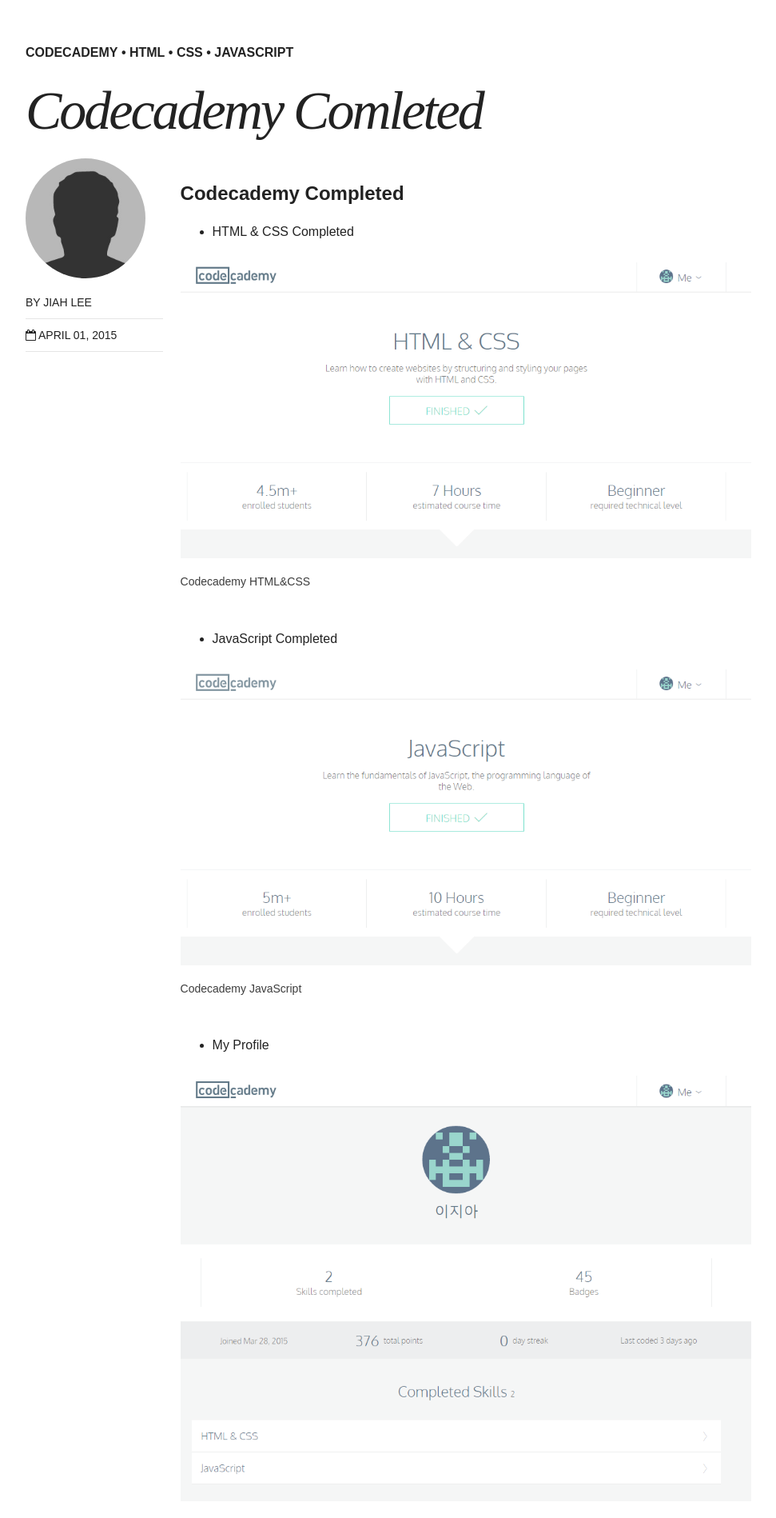
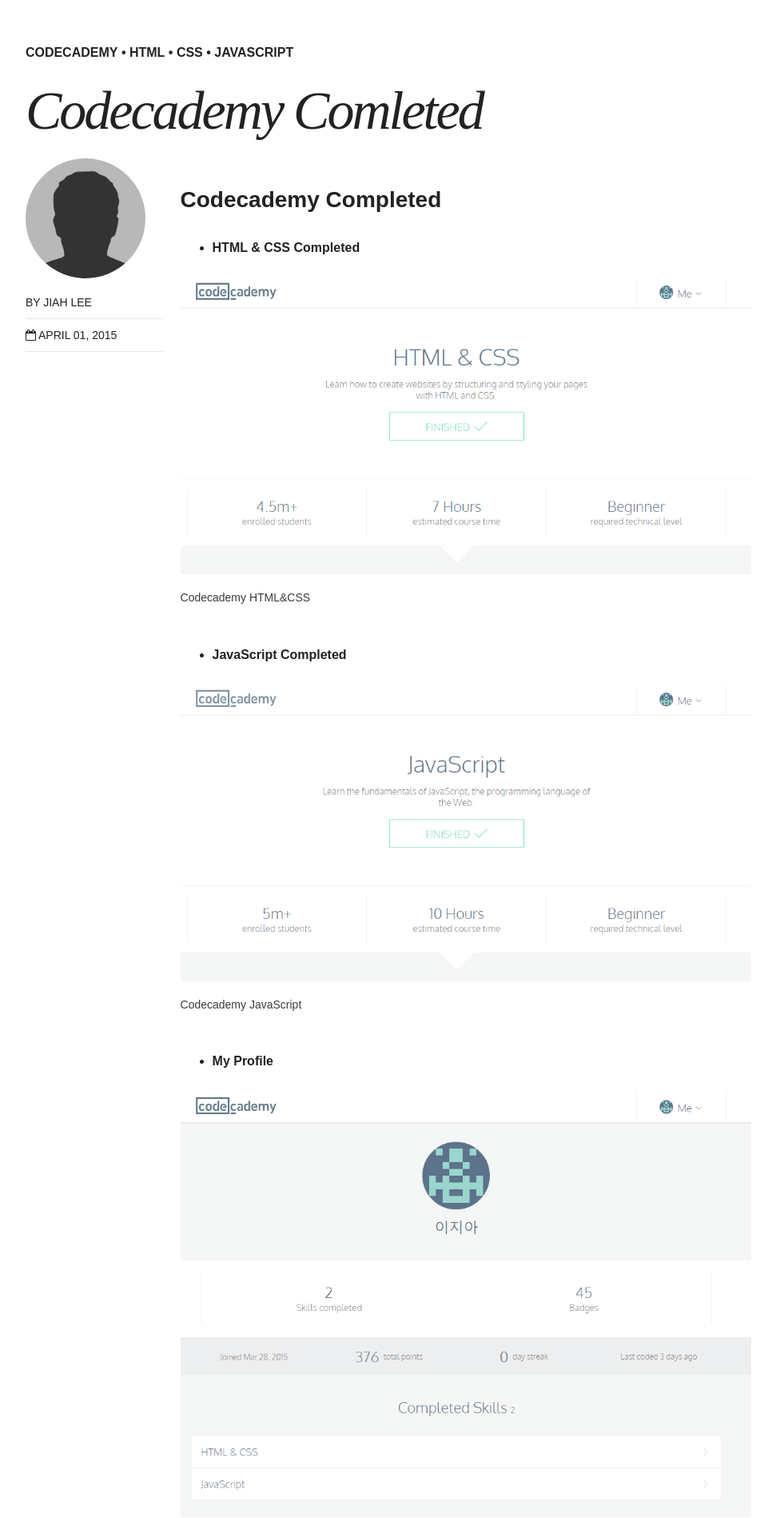
Before and after one commit to lake1218/lake1218.github.io, a Jekyll site: the page built from _posts/blog/2015-04-01-codecademy.md, in a window 1280 px wide. Shown: the part 397-2295 px from the top of the page at 80% size, without its empty margins (154-1125 px from the left). Built offline with Jekyll 4.4.1, drawn with Linux system fonts in a browser that asks for light colours; nearby versions of some CDN libraries.

```diff
--- a/_posts/blog/2015-04-01-codecademy.md
+++ b/_posts/blog/2015-04-01-codecademy.md
@@ -10,9 +10,9 @@ feature:
 date: 2015-04-01T15:39:55-04:00
 ---
 
-####[**Codecademy**][codecademy] Completed
+###[**Codecademy**][codecademy] Completed
 
-- HTML & CSS Completed
+- **HTML & CSS Completed**
 <figure>
 	<a href="/images/post_img/codecademy_1.png"><img src="/images/post_img/codecademy_1.png" alt="image"></a>
 	<figcaption>Codecademy HTML&CSS</figcaption>
@@ -22,7 +22,7 @@ date: 2015-04-01T15:39:55-04:00
 
 
 
-- JavaScript Completed
+- **JavaScript Completed**
 <figure>
 	<a href="/images/post_img/codecademy_2.png"><img src="/images/post_img/codecademy_2.png" alt="image"></a>
 	<figcaption>Codecademy JavaScript</figcaption>
@@ -32,7 +32,7 @@ date: 2015-04-01T15:39:55-04:00
 
 
 
-- My Profile
+- **My Profile**
 <figure>
 	<a href="/images/post_img/codecademy_3.png"><img src="/images/post_img/codecademy_3.png"></a>
 	<figcaption>my profile</figcaption>
```
